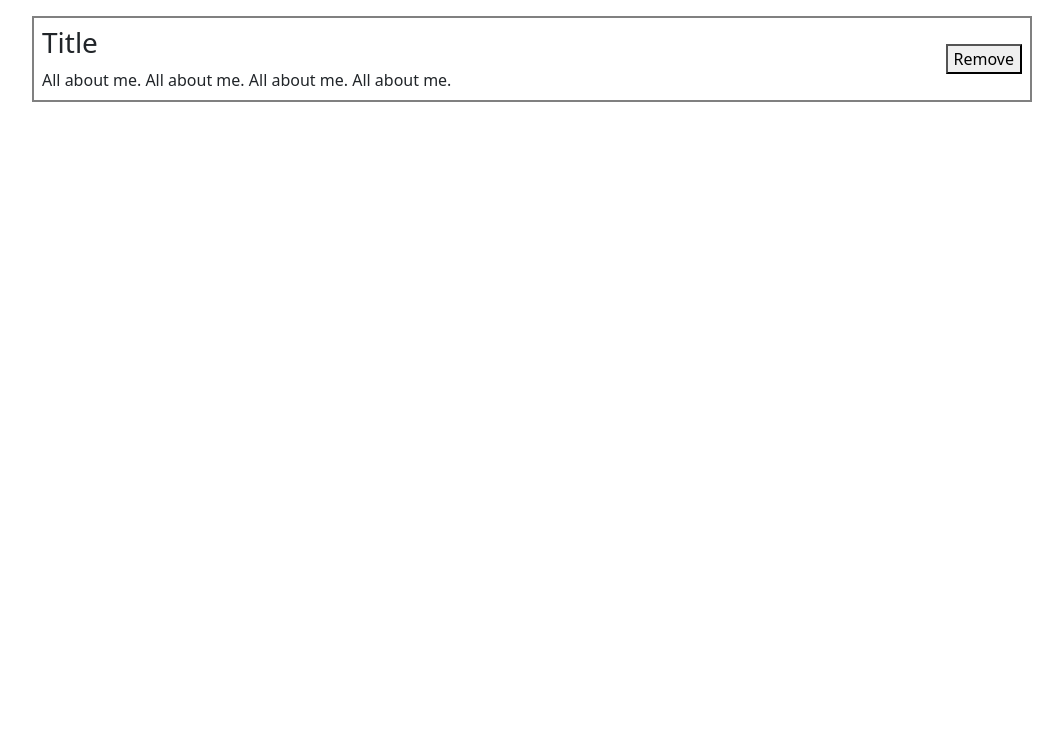
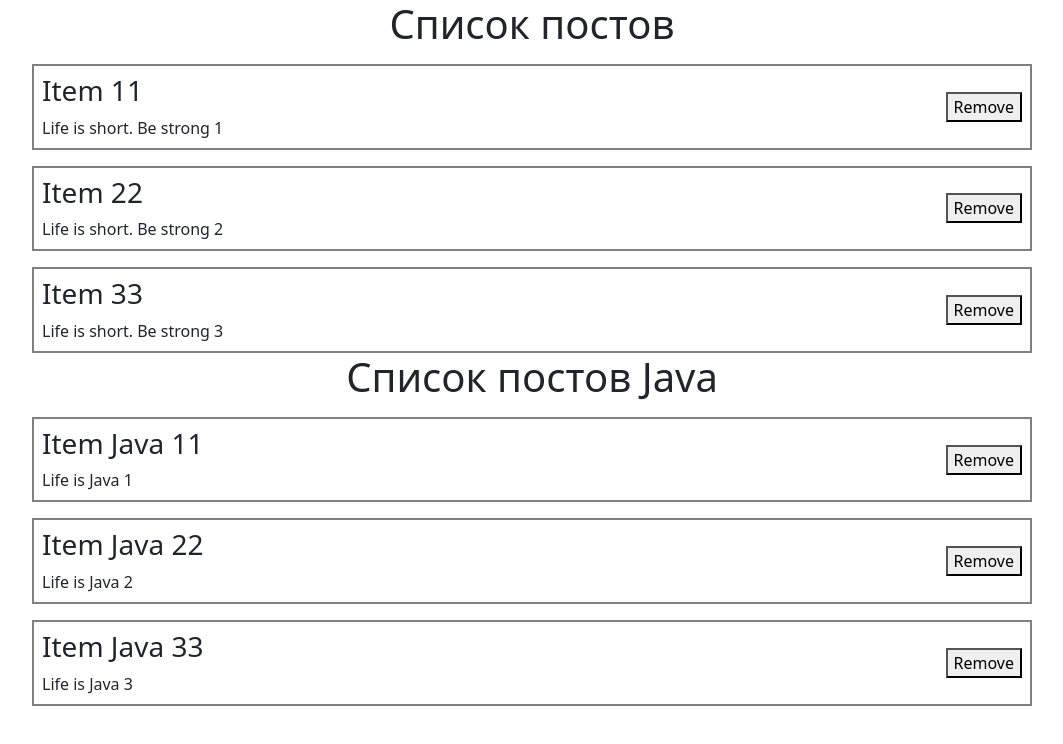
Before and after one commit to dinosavr/slomal, a React (Create React App) app: page / in a window 1280 px wide. Shown: the top 744 px of the page, without its empty margins (108-1171 px from the left). Built offline with nearby package versions, Linux system fonts and the light colour scheme.

Commit message:
feat: PostList, PostItem. Add: PropTypes

```diff
--- a/package.json
+++ b/package.json
@@ -9,6 +9,7 @@
     "bootstrap": "^5.1.3",
     "eslint-config-airbnb-base": "^15.0.0",
     "normalize.css": "^8.0.1",
+    "prop-types": "^15.8.1",
     "react": "^18.1.0",
     "react-bootstrap": "^2.4.0",
     "react-dom": "^18.1.0",
@@ -49,6 +50,8 @@
     "eslint-plugin-jsx-a11y": "^6.5.1",
     "eslint-plugin-react": "^7.29.4",
     "eslint-plugin-react-hooks": "^4.5.0",
-    "prettier": "^1.19.1"
+    "prettier": "^1.19.1",
+    "ts-loader": "^9.3.0",
+    "typescript": "^4.6.4"
   }
 }
--- a/src/App.jsx
+++ b/src/App.jsx
@@ -1,20 +1,24 @@
-import React from 'react';
+import React, { useState } from 'react';
+import PostList from './components/PostList';
 import './styles/App.scss';
 
 function App() {
+  const [posts] = useState([
+    { id: 1, title: 'Item 1', desc: 'Life is short. Be strong 1' },
+    { id: 2, title: 'Item 2', desc: 'Life is short. Be strong 2' },
+    { id: 3, title: 'Item 3', desc: 'Life is short. Be strong 3' },
+  ]);
+
+  const [postsJava] = useState([
+    { id: 1, title: 'Item Java 1', desc: 'Life is Java 1' },
+    { id: 2, title: 'Item Java 2', desc: 'Life is Java 2' },
+    { id: 3, title: 'Item Java 3', desc: 'Life is Java 3' },
+  ]);
+
   return (
     <div className="App">
-      <div className="post mt-3 p-2">
-        <div className="post__content">
-          <h3 className="post__title">Title</h3>
-          <div className="post__desc">
-            All about me. All about me. All about me. All about me.
-          </div>
-        </div>
-        <div className="post__btn">
-          <button type="button">Remove</button>
-        </div>
-      </div>
+      <PostList posts={posts} title="Список постов" />
+      <PostList posts={postsJava} title="Список постов Java" />
     </div>
   );
 }
--- /dev/null
+++ b/src/components/PostItem.jsx
@@ -0,0 +1,34 @@
+import React from 'react';
+import PropTypes from 'prop-types';
+
+function PostItem(props) {
+  const { post } = props;
+  const { id, title, desc } = post;
+  return (
+    <div className="post mt-3 p-2">
+      <div className="post__content">
+        <h3 className="post__title">
+          {title}
+          {id}
+        </h3>
+        <div className="post__desc">{desc}</div>
+      </div>
+      <div className="post__btn">
+        <button type="button">Remove</button>
+      </div>
+    </div>
+  );
+}
+
+PostItem.propTypes = {
+  post: PropTypes.shape({
+    id: PropTypes.number.isRequired,
+    title: PropTypes.string,
+    desc: PropTypes.string,
+  }),
+};
+PostItem.defaultProps = {
+  post: {},
+};
+
+export default PostItem;
--- /dev/null
+++ b/src/components/PostList.jsx
@@ -0,0 +1,31 @@
+import React from 'react';
+import PropTypes from 'prop-types';
+import PostItem from './PostItem';
+
+export default function PostList(props) {
+  const { posts, title } = props;
+
+  PostList.propTypes = {
+    posts: PropTypes.arrayOf(
+      PropTypes.shape({
+        id: PropTypes.number.isRequired,
+        title: PropTypes.string,
+        desc: PropTypes.string,
+      }),
+    ),
+    title: PropTypes.string,
+  };
+  PostList.defaultProps = {
+    posts: [],
+    title: 'No time to die',
+  };
+
+  return (
+    <div className="PostList">
+      <h1 style={{ textAlign: 'center' }}>{title}</h1>
+      {posts.map((post) => (
+        <PostItem post={post} key={post.id} />
+      ))}
+    </div>
+  );
+}
--- a/src/styles/App.scss
+++ b/src/styles/App.scss
@@ -1,4 +1,3 @@
-@import-normalize; /* bring in normalize.css styles */
+@import-normalize;
 @import "~bootstrap/scss/bootstrap";
-@import "_custom";
 @import "_main";
--- a/src/styles/_custom.scss
+++ /dev/null
@@ -1,7 +0,0 @@
-$theme-colors: (
-    "info": tomato,
-    "danger": teal
-);
-
-/* import bootstrap to set changes */
-@import "~bootstrap/scss/bootstrap";
```
Also changed, not shown: 1 other file (tests, documents, lock files or other folders).
